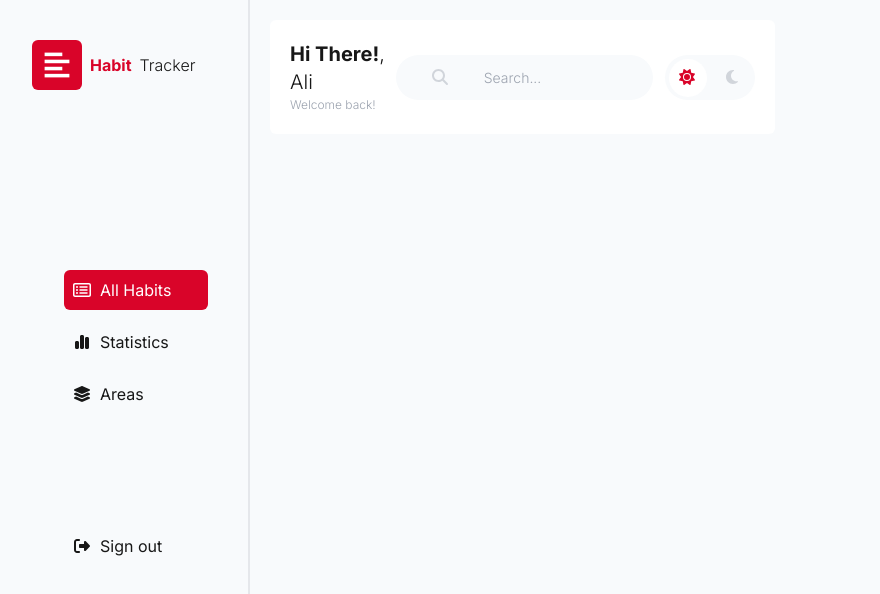
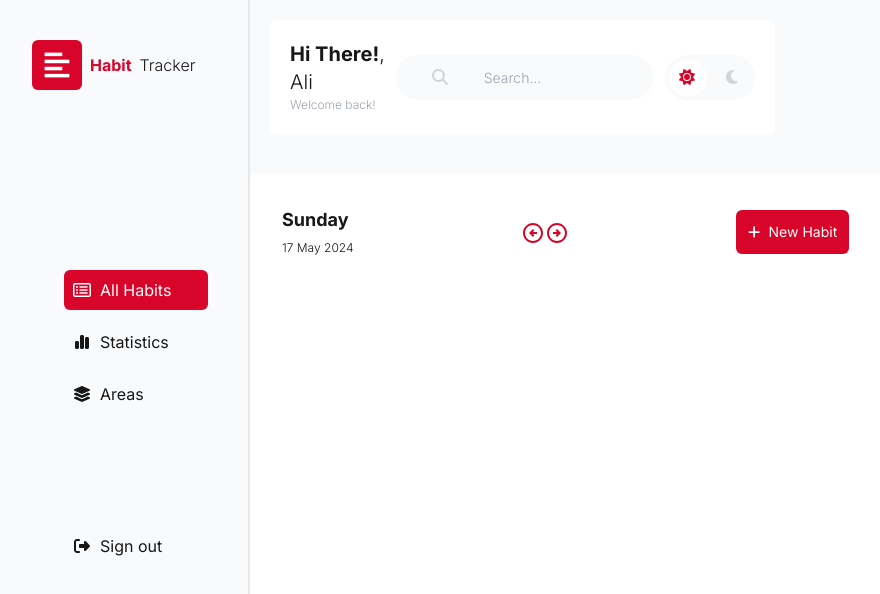
Before and after one commit to chauhanunnati/habit-tracker, a Next.js app: page /dashboard in a window 1280 px wide. Shown: the top 594 px of the page, without its empty margins (8-888 px from the left). Built offline with nearby package versions, Linux system fonts and the light colour scheme.

Commit message:
Habit container

```diff
--- a/app/Pages/AllHabits/AllHabits.tsx
+++ b/app/Pages/AllHabits/AllHabits.tsx
@@ -1,6 +1,7 @@
 import React from "react";
 import AllHabitsTopBar from "./components/AllHabitsTopBar";
 import AllHabitsRightSideBar from "./components/AllHabitsRightSideBar";
+import HabitsContainer from "./components/HabitsContainer";
 
 function AllHabits() {
   return (
@@ -11,6 +12,9 @@
         </div>
         <AllHabitsRightSideBar />
       </div>
+      <div>
+        <HabitsContainer />
+      </div>
     </div>
   );
 }
--- /dev/null
+++ b/app/Pages/AllHabits/components/HabitsContainer.tsx
@@ -0,0 +1,15 @@
+import React from "react";
+import HabitsContainerTop from "./HabitsContainer/HabitsContainerTop";
+//import HabitsContainerMiddle from "./HabitsContainer/HabitsContainerMiddle";
+//import HabitsCompleted from "./HabitsCompleted";
+
+function HabitsContainer() {
+    return (
+        <div className="mt-5 bg-white rounded-md p-5 h-[500px] flex flex-col gap-3">
+            <HabitsContainerTop />
+            {/* <HabitsContainerMiddle /> */}
+        </div>
+    );
+}
+
+export default HabitsContainer;
--- /dev/null
+++ b/app/Pages/AllHabits/components/HabitsContainer/HabitsContainerTop.tsx
@@ -0,0 +1,33 @@
+import { faCode, faPlus } from "@fortawesome/free-solid-svg-icons";
+import { FontAwesomeIcon } from "@fortawesome/react-fontawesome";
+import { IconButton } from "@mui/material";
+import React from "react";
+import ArrowCircleLeftOutlinedIcon from "@mui/icons-material/ArrowCircleLeftOutlined";
+import ArrowCircleRightOutlinedIcon from "@mui/icons-material/ArrowCircleRightOutlined";
+
+export default function HabitsContainerTop() {
+    return (
+        <div className="p-3 flex justify-between items-center">
+            <div className="flex gap-4 items-center">
+                <div>
+                    <h2 className="font-bold text-lg">Sunday</h2>
+                    <span className="font-light text-[12px]">17 May 2024</span>
+                </div>
+            </div>
+
+            <div className="flex gap-1.4">
+                <div className="text-customRed cursor-pointer">
+                    <ArrowCircleLeftOutlinedIcon />
+                </div>
+                <div className="text-customRed cursor-pointer">
+                    <ArrowCircleRightOutlinedIcon />
+                </div>
+            </div>
+
+            <button className="flex gap-2 items-center bg-customRed p-3 text-white rounded-md text-sm">
+                <FontAwesomeIcon icon={faPlus} />
+                <span>New Habit</span>
+            </button>
+        </div>
+    );
+}
--- a/package.json
+++ b/package.json
@@ -10,11 +10,15 @@
   },
   "dependencies": {
     "@clerk/nextjs": "^6.12.1",
+    "@emotion/react": "^11.14.0",
+    "@emotion/styled": "^11.14.0",
     "@fortawesome/fontawesome-svg-core": "^6.7.2",
     "@fortawesome/free-brands-svg-icons": "^6.7.2",
     "@fortawesome/free-regular-svg-icons": "^6.7.2",
     "@fortawesome/free-solid-svg-icons": "^6.7.2",
     "@fortawesome/react-fontawesome": "^0.2.2",
+    "@mui/icons-material": "^6.4.7",
+    "@mui/material": "^6.4.7",
     "mongoose": "^8.11.0",
     "next": "15.1.7",
     "react": "^19.0.0",
```
Also changed, not shown: app/Pages/AllHabits/components/HabitsCompleted.tsx (added), app/Pages/AllHabits/components/HabitsContainer/HabitsContainerMiddle.tsx (added), 1 other file (tests, documents, lock files or other folders).
